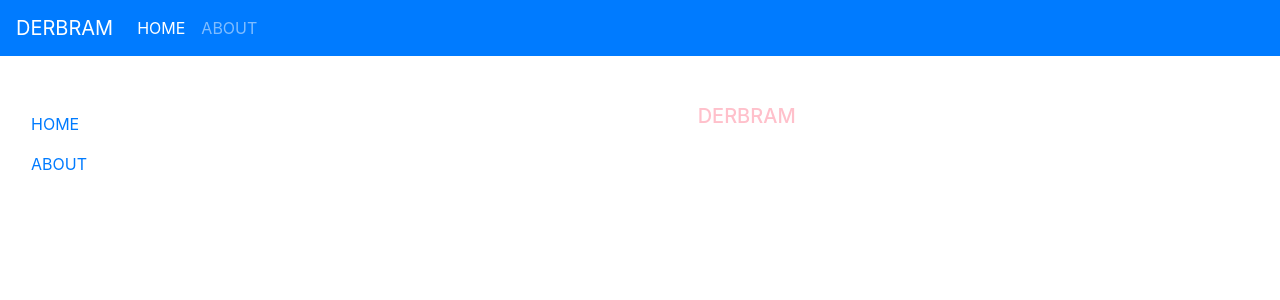
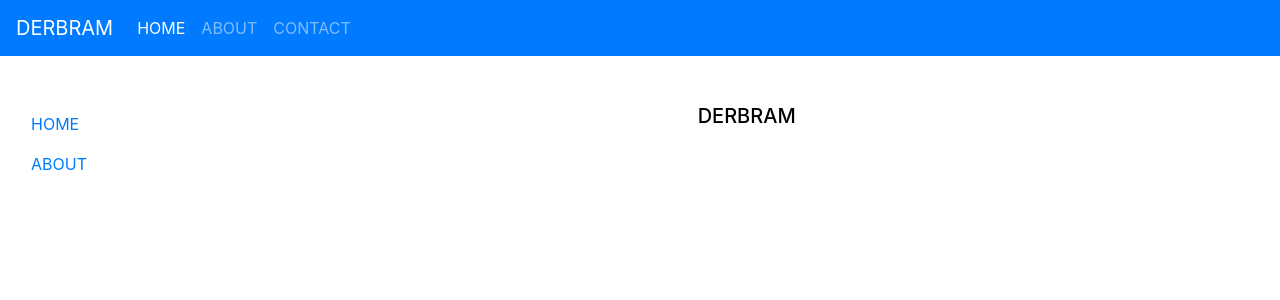
Before and after one commit to Derlys/landing-page, an Angular app: page / in a window 1280 px wide. Shown: the top 300 px of the page. Built offline with nearby package versions, Linux system fonts and the light colour scheme.

Commit message:
bootstrap

```diff
--- a/src/app/header/header.component.html
+++ b/src/app/header/header.component.html
@@ -4,14 +4,20 @@
         aria-controls="navbarNav" aria-expanded="false" aria-label="Toggle navigation">
         <span class="navbar-toggler-icon"></span>
     </button>
-    <div class="collapse navbar-collapse" id="navbarNav">
+    <div class="collapse navbar-collapse" id="navbarNav" >
         <ul class="navbar-nav">
             <li class="nav-item active">
-                <a class="nav-link" routerLink="">HOME<span class="sr-only">(current)</span></a>
+                <a class="nav-link d-flex justify-content-around" routerLink="">HOME<span class="sr-only">(current)</span></a>
             </li>
             <li class="nav-item">
-                <a class="nav-link" routerLink="/about" >ABOUT</a>
+                <a class="nav-link d-flex justify-content-around" routerLink="/about">ABOUT</a>
+            </li>
+            <li>
+                <a class="nav-link d-flex justify-content-around" routerLink="/contact">CONTACT</a>
             </li>
         </ul>
     </div>
+
+    <div class="d-flex flex-row-reverse bd-highlight">
+    </div>
 </nav>
--- a/src/styles.scss
+++ b/src/styles.scss
@@ -1,4 +1,4 @@
 /* You can add global styles to this file, and also import other style files */
 h5{
-    color: pink;
+    color: black;
 }
```
